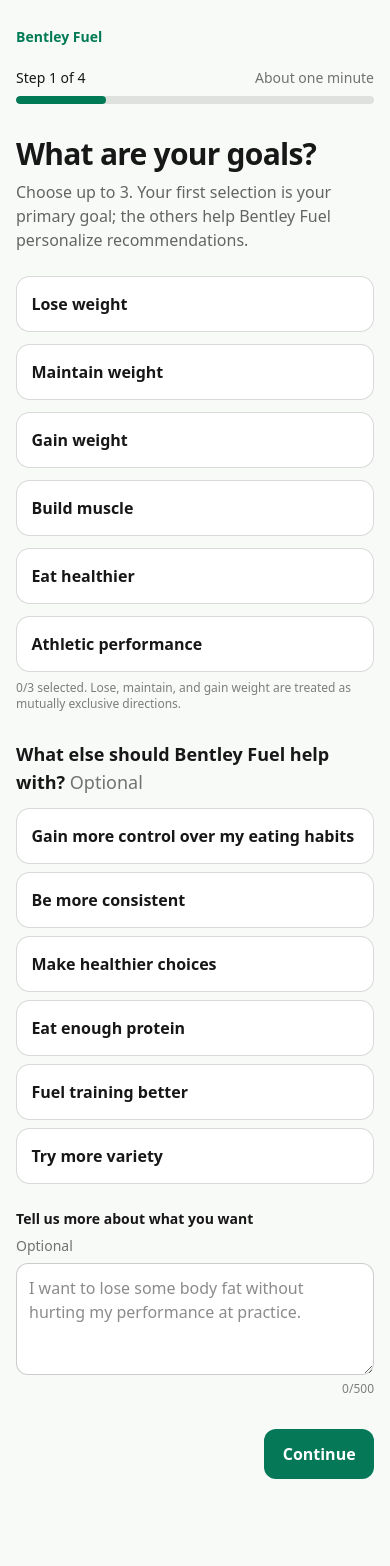
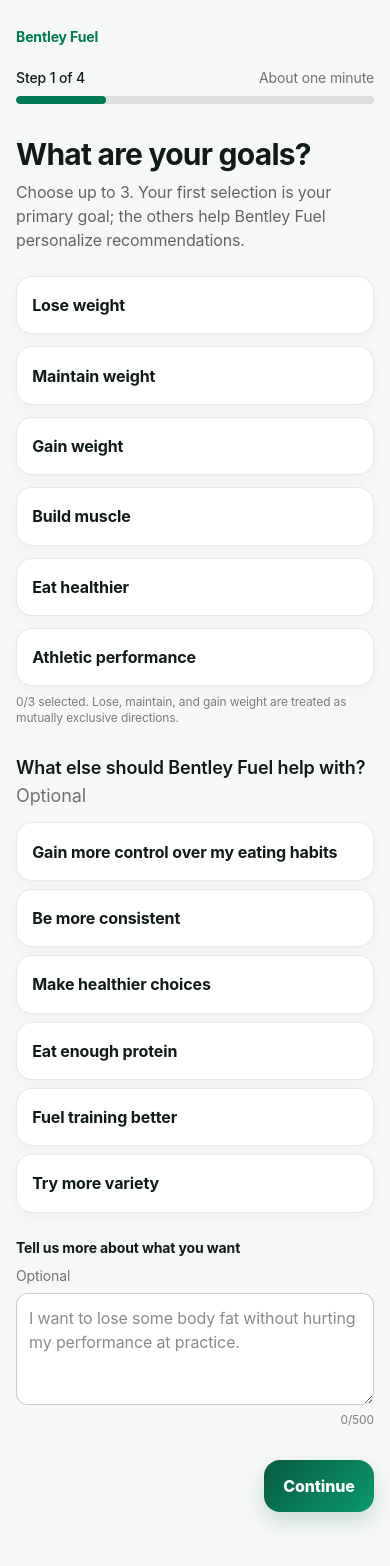
Before and after one commit to JamoV18/Bentley-Fuel, a Next.js app: page /onboarding in a window 390 px wide. Shown: the top 1566 px of the page. Before the commit the page ends 1503 px from the top, so only its background shows below. Built offline with nearby package versions, Linux system fonts and the light colour scheme.

Commit message:
Create Bentley Fuel visual design system

```diff
--- a/src/app/globals.css
+++ b/src/app/globals.css
@@ -1,35 +1,304 @@
 @import "tailwindcss";
 
 :root {
-  --background: #ffffff;
-  --foreground: #171717;
+  --background: #f4f7f4;
+  --foreground: #101b17;
+  --brand-950: #002d20;
+  --brand-900: #003b2a;
+  --brand-800: #075a42;
+  --brand-700: #087a58;
+  --brand-600: #0a9a6e;
+  --brand-100: #dff5ec;
+  --brand-50: #edf9f4;
+  --cream: #fbfaf6;
+  --surface: rgba(255, 255, 255, 0.94);
+  --surface-solid: #ffffff;
+  --line: rgba(18, 39, 30, 0.10);
+  --muted: #66746e;
+  --shadow: 0 14px 40px rgba(20, 45, 34, 0.08), 0 2px 8px rgba(20, 45, 34, 0.04);
+  --shadow-soft: 0 8px 24px rgba(20, 45, 34, 0.06);
 }
 
 @theme inline {
   --color-background: var(--background);
   --color-foreground: var(--foreground);
-  --font-sans: ui-sans-serif, system-ui, -apple-system, "Segoe UI", Roboto,
-    Helvetica, Arial, sans-serif;
+  --font-sans: ui-sans-serif, -apple-system, BlinkMacSystemFont, "SF Pro Display", "SF Pro Text", "Segoe UI", Inter, Helvetica, Arial, sans-serif;
   --font-mono: ui-monospace, SFMono-Regular, Menlo, Consolas, monospace;
 }
 
+* { box-sizing: border-box; }
+html { background: var(--background); }
 body {
-  background: #f8faf8;
+  background:
+    radial-gradient(circle at 80% -10%, rgba(10, 154, 110, .10), transparent 34rem),
+    radial-gradient(circle at -10% 35%, rgba(194, 227, 210, .28), transparent 30rem),
+    var(--background);
   color: var(--foreground);
   font-family: var(--font-sans);
+  letter-spacing: -0.008em;
 }
 
-button, a, input, select { outline-color: #047857; outline-offset: 3px; }
+body::before {
+  content: "";
+  position: fixed;
+  inset: 0;
+  pointer-events: none;
+  background-image: linear-gradient(rgba(255,255,255,.18) 1px, transparent 1px), linear-gradient(90deg, rgba(255,255,255,.18) 1px, transparent 1px);
+  background-size: 48px 48px;
+  mask-image: linear-gradient(to bottom, rgba(0,0,0,.16), transparent 45%);
+  z-index: -1;
+}
+
+::selection { background: #b9ead8; color: var(--brand-950); }
+button, a, input, select { outline-color: var(--brand-600); outline-offset: 3px; }
 button { cursor: pointer; }
-.primary { border-radius: .75rem; background: #047857; padding: .8rem 1.15rem; font-weight: 700; color: white; }
-.primary:hover { background: #065f46; }
-.primary:disabled { cursor: not-allowed; background: rgb(0 0 0 / .28); color: rgb(255 255 255 / .85); }
-.primary:disabled:hover { background: rgb(0 0 0 / .28); }
-.secondary { border: 1px solid rgb(0 0 0 / .18); border-radius: .75rem; background: white; padding: .8rem 1.15rem; font-weight: 650; }
-.choice { min-height: 3.5rem; border: 1px solid rgb(0 0 0 / .15); border-radius: .85rem; background: white; padding: .9rem; text-align: left; font-weight: 650; }
-.choice[data-selected="true"], .chip[data-selected="true"] { border-color: #047857; background: #d1fae5; color: #064e3b; box-shadow: inset 0 0 0 1px #047857; }
-.chip { border: 1px solid rgb(0 0 0 / .15); border-radius: 999px; background: white; padding: .55rem .8rem; font-size: .875rem; font-weight: 600; }
-.field { display: flex; flex-direction: column; gap: .4rem; font-size: .875rem; font-weight: 650; }
-.field input, .field select { min-width: 0; width: 100%; border: 1px solid rgb(0 0 0 / .2); border-radius: .65rem; background: white; padding: .75rem; font-size: 1rem; font-weight: 400; }
-.summary { margin-inline: auto; width: 100%; max-width: 32rem; flex: 1; padding: 2rem 1rem 4rem; }
-@media (min-width: 640px) { .summary { padding-top: 4rem; } }
+a { text-underline-offset: 3px; }
+
+h1, h2, h3 { text-wrap: balance; }
+
+.primary {
+  border-radius: 1rem;
+  background: linear-gradient(135deg, var(--brand-800), var(--brand-600));
+  padding: .88rem 1.2rem;
+  font-weight: 760;
+  color: white;
+  box-shadow: 0 10px 22px rgba(7, 90, 66, .18);
+  transition: transform .18s ease, box-shadow .18s ease, filter .18s ease;
+}
+.primary:hover { filter: brightness(.96); transform: translateY(-1px); box-shadow: 0 13px 26px rgba(7, 90, 66, .22); }
+.primary:active { transform: translateY(0); }
+.primary:disabled { cursor: not-allowed; background: rgb(0 0 0 / .22); color: rgb(255 255 255 / .86); box-shadow: none; transform: none; }
+.primary:disabled:hover { background: rgb(0 0 0 / .22); transform: none; }
+
+.secondary {
+  border: 1px solid var(--line);
+  border-radius: 1rem;
+  background: rgba(255,255,255,.86);
+  padding: .84rem 1.15rem;
+  font-weight: 700;
+  box-shadow: 0 3px 12px rgba(20,45,34,.04);
+  transition: border-color .18s ease, background .18s ease, transform .18s ease;
+}
+.secondary:hover { border-color: rgba(8,122,88,.35); background: white; transform: translateY(-1px); }
+
+.choice {
+  min-height: 3.65rem;
+  border: 1px solid var(--line);
+  border-radius: 1rem;
+  background: rgba(255,255,255,.9);
+  padding: .95rem;
+  text-align: left;
+  font-weight: 700;
+  box-shadow: 0 4px 14px rgba(20,45,34,.035);
+  transition: border-color .18s ease, background .18s ease, transform .18s ease, box-shadow .18s ease;
+}
+.choice:hover { transform: translateY(-1px); border-color: rgba(8,122,88,.28); }
+.choice[data-selected="true"], .chip[data-selected="true"] {
+  border-color: var(--brand-700);
+  background: var(--brand-50);
+  color: var(--brand-950);
+  box-shadow: inset 0 0 0 1px rgba(8,122,88,.45), 0 6px 16px rgba(8,122,88,.08);
+}
+.chip {
+  border: 1px solid var(--line);
+  border-radius: 999px;
+  background: rgba(255,255,255,.92);
+  padding: .56rem .82rem;
+  font-size: .875rem;
+  font-weight: 700;
+  transition: transform .16s ease, border-color .16s ease;
+}
+.chip:hover { transform: translateY(-1px); border-color: rgba(8,122,88,.35); }
+
+.field { display: flex; flex-direction: column; gap: .45rem; font-size: .875rem; font-weight: 700; }
+.field input, .field select {
+  min-width: 0;
+  width: 100%;
+  border: 1px solid var(--line);
+  border-radius: .9rem;
+  background: rgba(255,255,255,.94);
+  padding: .82rem .88rem;
+  font-size: 1rem;
+  font-weight: 450;
+  box-shadow: inset 0 1px 0 rgba(255,255,255,.8);
+}
+.field input:focus, .field select:focus { border-color: var(--brand-600); box-shadow: 0 0 0 4px rgba(10,154,110,.10); }
+
+.summary { margin-inline: auto; width: 100%; max-width: 34rem; flex: 1; padding: 2rem 1rem 7rem; }
+
+/* Brand language */
+.brand-kicker {
+  display: inline-flex;
+  align-items: center;
+  gap: .55rem;
+  color: var(--brand-700);
+  font-size: .77rem;
+  font-weight: 800;
+  letter-spacing: .11em;
+  text-transform: uppercase;
+}
+.brand-kicker::before {
+  content: "B";
+  display: grid;
+  place-items: center;
+  width: 1.65rem;
+  height: 1.65rem;
+  border-radius: .55rem;
+  background: var(--brand-950);
+  color: #eaf8f2;
+  font-family: Georgia, "Times New Roman", serif;
+  font-size: 1.03rem;
+  letter-spacing: 0;
+  box-shadow: 0 5px 14px rgba(0,45,32,.18);
+}
+.display-brand { font-family: Georgia, "Times New Roman", serif; letter-spacing: .015em; }
+
+/* Universal card language */
+.surface {
+  border: 1px solid var(--line);
+  border-radius: 1.45rem;
+  background: var(--surface);
+  box-shadow: var(--shadow-soft);
+  backdrop-filter: blur(14px);
+}
+.surface-soft {
+  border: 1px solid rgba(8,122,88,.09);
+  border-radius: 1.25rem;
+  background: linear-gradient(145deg, rgba(237,249,244,.9), rgba(255,255,255,.92));
+}
+.eyebrow { color: var(--brand-700); font-size: .72rem; font-weight: 820; letter-spacing: .105em; text-transform: uppercase; }
+.subtle { color: var(--muted); }
+
+/* Meal imagery — every meal surface gets the same visual grammar. */
+.meal-image {
+  flex: 0 0 auto;
+  overflow: hidden;
+  border: 1px solid rgba(18,39,30,.08);
+  border-radius: 1rem;
+  background-color: #e8eee9;
+  background-position: center;
+  background-size: cover;
+  box-shadow: inset 0 1px 0 rgba(255,255,255,.45);
+}
+.meal-image-square { width: 4.25rem; height: 4.25rem; }
+.meal-image-wide { width: 7.3rem; height: 5.25rem; }
+.meal-image-hero { width: 100%; height: 12.5rem; border-radius: 1.2rem; }
+.meal-row {
+  display: flex;
+  align-items: center;
+  gap: .9rem;
+  border: 1px solid rgba(18,39,30,.07);
+  border-radius: 1.15rem;
+  background: rgba(255,255,255,.88);
+  padding: .72rem;
+  box-shadow: 0 5px 16px rgba(20,45,34,.04);
+}
+
+/* App navigation: top segmented nav on desktop, floating tab bar on mobile. */
+.app-nav {
+  display: grid;
+  grid-template-columns: repeat(4, minmax(0,1fr));
+  gap: .25rem;
+  margin-top: 1.5rem;
+  border: 1px solid var(--line);
+  border-radius: 1.25rem;
+  background: rgba(255,255,255,.82);
+  padding: .32rem;
+  box-shadow: var(--shadow-soft);
+  backdrop-filter: blur(18px);
+}
+.app-nav-item {
+  display: flex;
+  align-items: center;
+  justify-content: center;
+  gap: .42rem;
+  border-radius: .95rem;
+  padding: .72rem .45rem;
+  color: #6b7671;
+  font-size: .78rem;
+  font-weight: 730;
+  transition: color .17s ease, background .17s ease, transform .17s ease;
+}
+.app-nav-item:hover { color: var(--brand-800); background: var(--brand-50); }
+.app-nav-item[data-active="true"] { color: var(--brand-800); background: rgba(223,245,236,.92); }
+.app-nav-icon { width: 1.08rem; height: 1.08rem; display: inline-flex; }
+.app-nav-icon svg { width: 100%; height: 100%; fill: none; stroke: currentColor; stroke-width: 1.9; stroke-linecap: round; stroke-linejoin: round; }
+
+/* Nutrition hero */
+.nutrition-hero {
+  position: relative;
+  overflow: hidden;
+  border: 1px solid rgba(255,255,255,.07);
+  border-radius: 1.7rem;
+  background:
+    radial-gradient(circle at 82% 10%, rgba(58,205,151,.24), transparent 18rem),
+    linear-gradient(145deg, #003426, #00261c 72%);
+  padding: 1.45rem;
+  color: white;
+  box-shadow: 0 18px 42px rgba(0,45,32,.20);
+}
+.nutrition-hero::after {
+  content: "";
+  position: absolute;
+  width: 13rem;
+  height: 13rem;
+  border: 1px solid rgba(255,255,255,.06);
+  border-radius: 50%;
+  right: -6rem;
+  bottom: -7rem;
+}
+.progress-ring {
+  --value: 0%;
+  display: grid;
+  place-items: center;
+  width: 5.25rem;
+  height: 5.25rem;
+  border-radius: 50%;
+  background: conic-gradient(#8ee1bf var(--value), rgba(255,255,255,.12) 0);
+  box-shadow: inset 0 0 0 1px rgba(255,255,255,.08);
+}
+.progress-ring::before {
+  content: "";
+  grid-area: 1/1;
+  width: 4.15rem;
+  height: 4.15rem;
+  border-radius: 50%;
+  background: #043628;
+}
+.progress-ring > * { grid-area: 1/1; position: relative; z-index: 1; }
+.macro-strip { display: grid; grid-template-columns: repeat(3,1fr); gap: .55rem; }
+.macro-tile {
+  border: 1px solid rgba(255,255,255,.08);
+  border-radius: 1.05rem;
+  background: rgba(255,255,255,.075);
+  padding: .8rem .55rem;
+  text-align: center;
+}
+
+@media (max-width: 639px) {
+  body { background: #f6f8f6; }
+  main { padding-bottom: 7.5rem !important; }
+  .app-nav {
+    position: fixed;
+    z-index: 50;
+    left: max(.75rem, env(safe-area-inset-left));
+    right: max(.75rem, env(safe-area-inset-right));
+    bottom: max(.7rem, env(safe-area-inset-bottom));
+    margin: 0 auto;
+    max-width: 30rem;
+    border-radius: 1.35rem;
+    background: rgba(252,253,252,.88);
+    box-shadow: 0 14px 38px rgba(15,42,31,.18), inset 0 1px 0 rgba(255,255,255,.8);
+  }
+  .app-nav-item { flex-direction: column; gap: .2rem; padding: .55rem .3rem .48rem; font-size: .67rem; }
+  .app-nav-icon { width: 1.18rem; height: 1.18rem; }
+  .meal-image-hero { height: 11.5rem; }
+}
+
+@media (min-width: 640px) {
+  .summary { padding-top: 4rem; }
+}
+
+@media (prefers-reduced-motion: reduce) {
+  *, *::before, *::after { scroll-behavior: auto !important; transition-duration: .001ms !important; animation-duration: .001ms !important; }
+}
```
